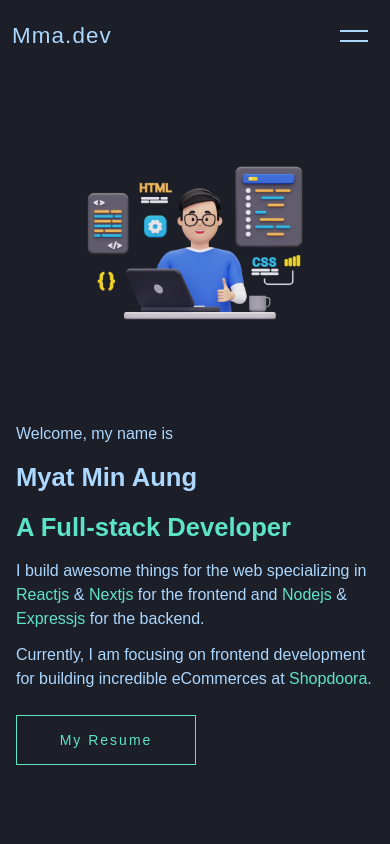
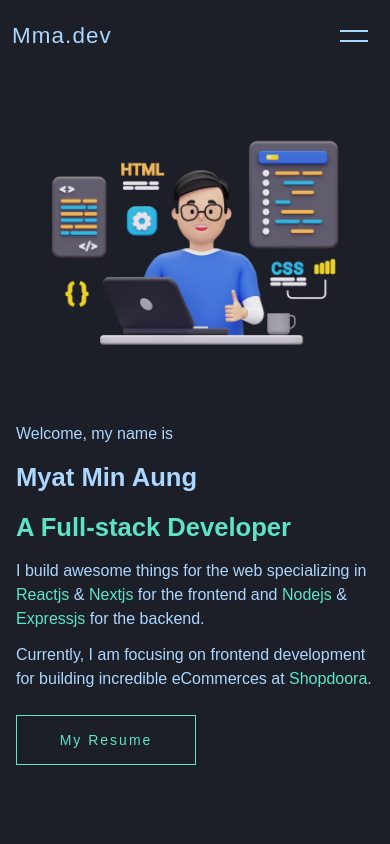
Before and after one commit to myatminag/myatminaung.v1, a Next.js app: page / in a window 390 px wide. Shown: the top 844 px of the page. Built offline with nearby package versions, Linux system fonts and the light colour scheme.

Commit message:
fix: mobile img scale

```diff
--- a/components/HeroSection.jsx
+++ b/components/HeroSection.jsx
@@ -44,7 +44,6 @@ const HeroSection = ({ homeRef, aboutRef }) => {
                             alt="hero-section-img"
                             width={500}
                             height={500}
-                            className="scale-75"
                         />
                     </div>
                     <div
```
